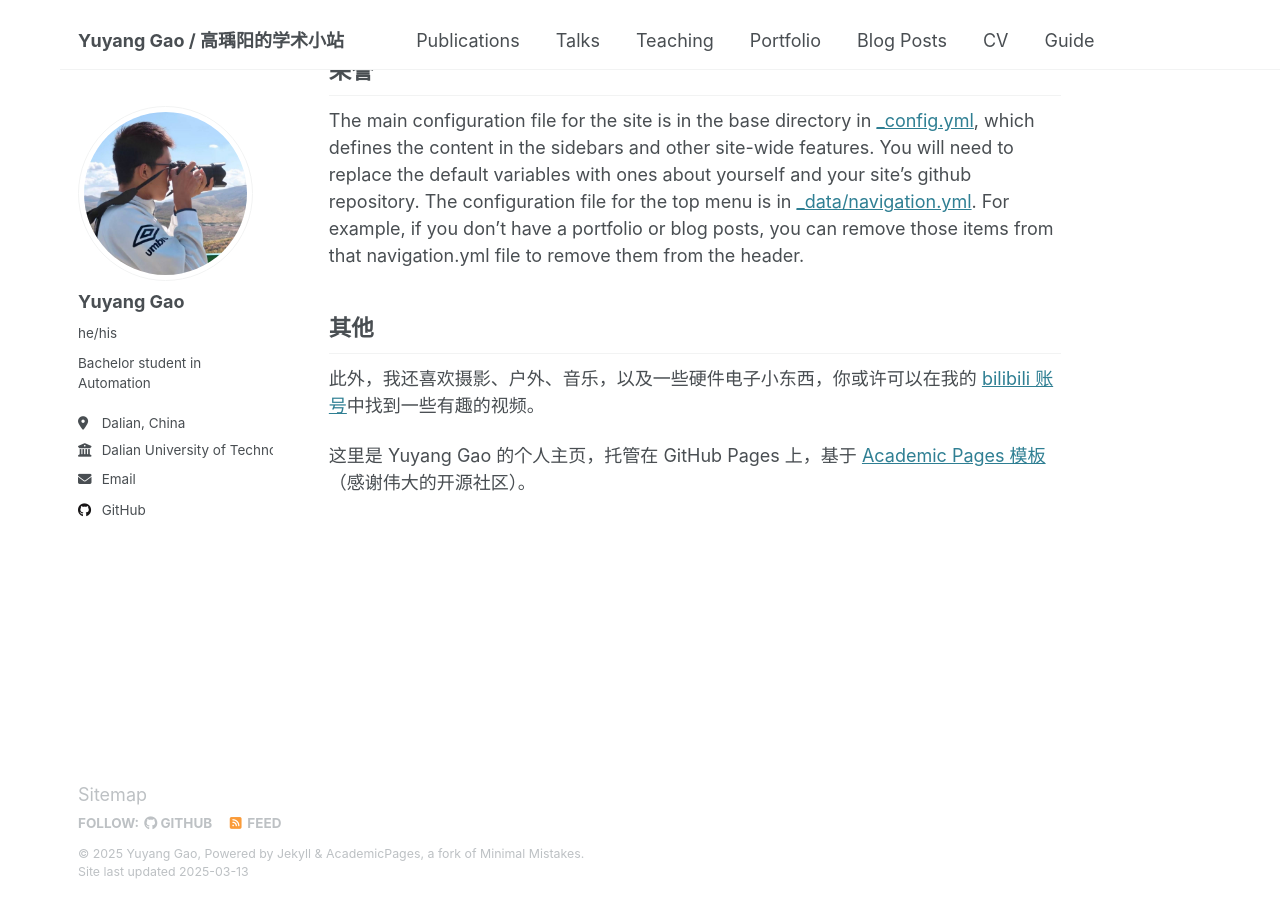
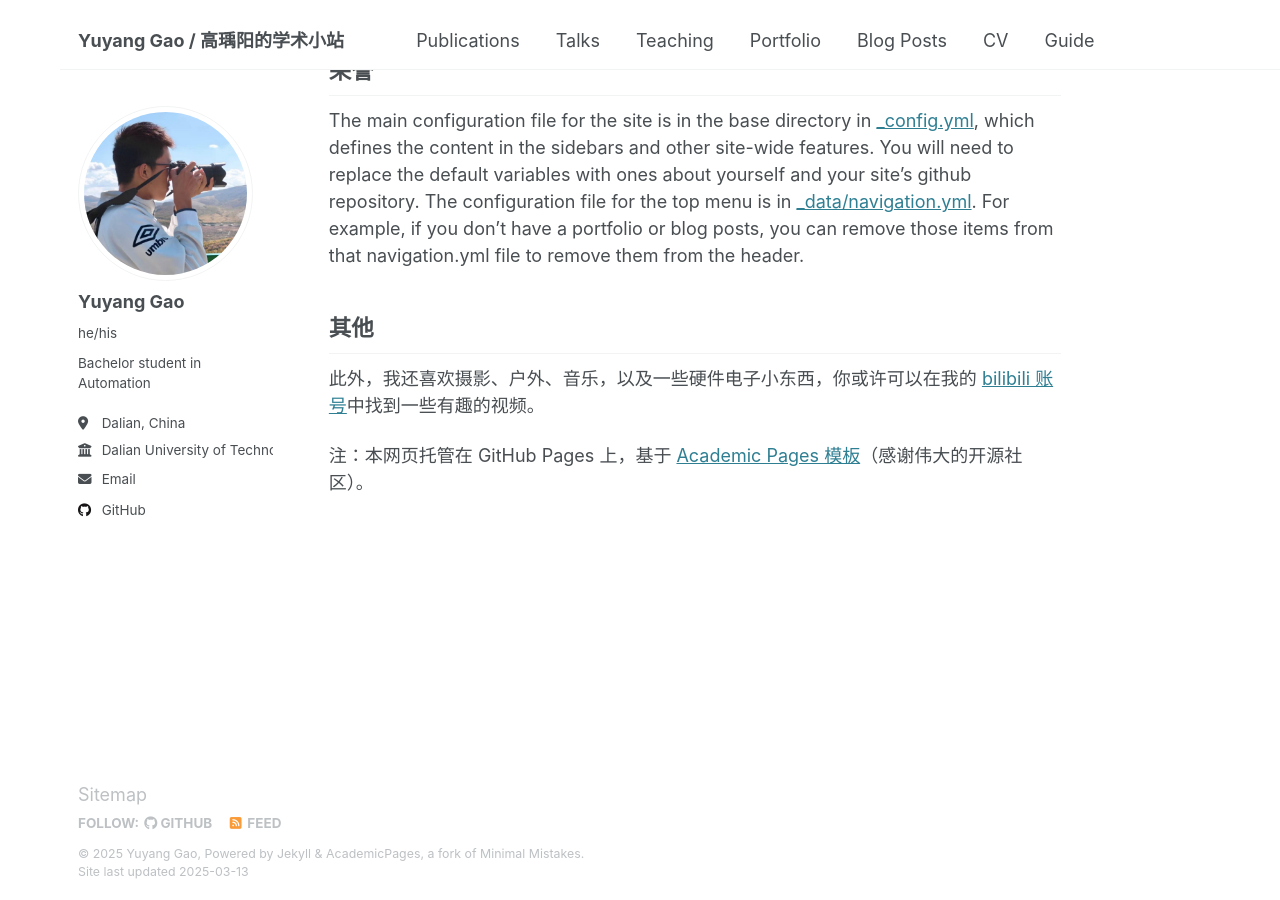
Before and after one commit to AndyGao6186/AndyGao6186.github.io, a Jekyll site: the page built from _pages/about.md, in a window 1280 px wide and 900 px high, scrolled down 800 px. Built offline with Jekyll 4.4.1, drawn with Linux system fonts in a browser that asks for light colours.

Commit message:
Update about.md

```diff
--- a/_pages/about.md
+++ b/_pages/about.md
@@ -6,6 +6,7 @@ redirect_from:
   - /about/
   - /about.html
 ---
+
 
 我是**高瑀阳**，目前在大连理工大学攻读自动化学士学位，专业排名 **1/164**，研究兴趣涵盖**具身智能**、**机器人 manipulation**和**模仿学习**，主要探索如何让机器人更聪明、更稳定、更通用地执行各种任务，比如抓取物体、开门、甚至端咖啡（尽管它们目前还不太能做到最后一点）。
 
@@ -17,11 +18,13 @@ redirect_from:
 
 [Email](mailto:gaoyuyang6186@163.com) / [Github](https://github.com/AndyGao6186) / [Wechat](../images/wechat.jpg)
 
+
 研究兴趣
 ------
 具身智能
 模仿学习
 机器人控制
+
 
 经历
 ------
@@ -33,8 +36,10 @@ redirect_from:
 ------
 The main configuration file for the site is in the base directory in [_config.yml](https://github.com/academicpages/academicpages.github.io/blob/master/_config.yml), which defines the content in the sidebars and other site-wide features. You will need to replace the default variables with ones about yourself and your site's github repository. The configuration file for the top menu is in [_data/navigation.yml](https://github.com/academicpages/academicpages.github.io/blob/master/_data/navigation.yml). For example, if you don't have a portfolio or blog posts, you can remove those items from that navigation.yml file to remove them from the header.
 
+
 其他
 ------
 此外，我还喜欢摄影、户外、音乐，以及一些硬件电子小东西，你或许可以在我的 [bilibili 账号](https://space.bilibili.com/260882142)中找到一些有趣的视频。
 
-这里是 Yuyang Gao 的个人主页，托管在 GitHub Pages 上，基于 [Academic Pages 模板](https://github.com/academicpages/academicpages.github.io)（感谢伟大的开源社区）。
+
+注：本网页托管在 GitHub Pages 上，基于 [Academic Pages 模板](https://github.com/academicpages/academicpages.github.io)（感谢伟大的开源社区）。
```
